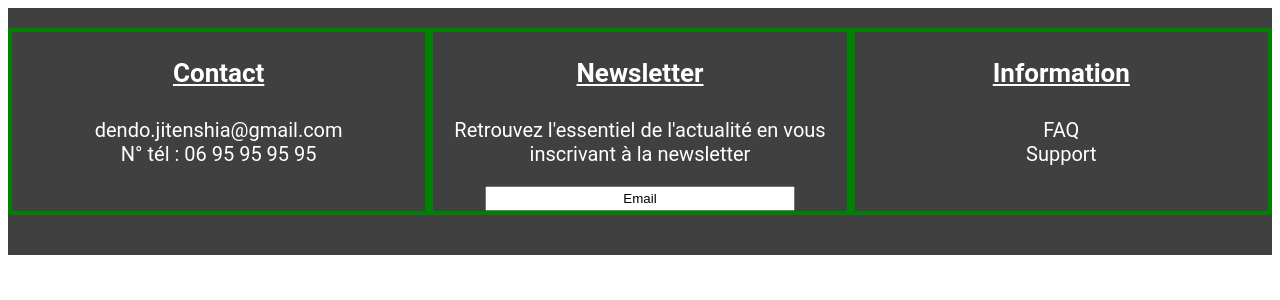
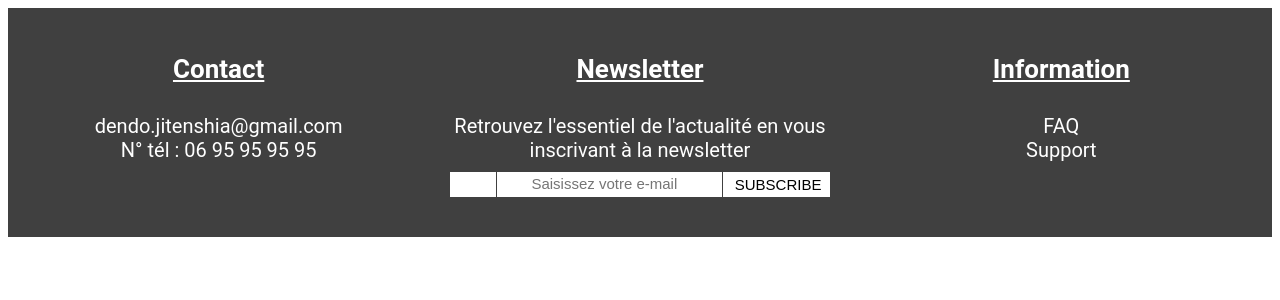
Before and after one commit to ericoswald/DENDO, a PHP site: page /footer.php in a window 1280 px wide. Shown: the top 300 px of the page. Run offline with PHP 8.4, Linux system fonts and the light colour scheme.

Commit message:
barre newsletter edit

```diff
--- a/footer.php
+++ b/footer.php
@@ -16,7 +16,7 @@
             <div class="colonne_footer">
                 <h3>Newsletter</h3>
                 <span>Retrouvez l'essentiel de l'actualité en vous inscrivant à la newsletter</span>
-                <input type="email" placeholder="Email">
+                <div class="newsletter"><span class="iconify" data-icon="ant-design:mail-outlined"></span><input type="email" placeholder="Saisissez votre e-mail"><button>SUBSCRIBE</button> </div>
             </div>
             <div class="colonne_footer">
                 <h3>Information</h3>
--- a/style.css
+++ b/style.css
@@ -1,3 +1,4 @@
+
 *{
         font-family: 'Cabin', sans-serif;
 }
--- a/style_footer.css
+++ b/style_footer.css
@@ -1,12 +1,13 @@
-footer{
+footer {
     background-color: #404040;
     color: white;
-    height:auto;
+    height: auto;
     font-family: 'Roboto';
     font-size: 20px;
     padding-bottom: 40px;
 }
-.frst_part{
+
+.frst_part {
     /* border: 3px solid red; */
     width: 100%;
     height: auto;
@@ -14,50 +15,38 @@ footer{
     padding-top: 20px;
     justify-content: space-around;
 }
-.colonne_footer{
-    border: 4px solid green;
+
+.colonne_footer {
+    /* border: 4px solid green; */
     display: flex;
     flex-direction: column;
     text-align: center;
-    width: 35%;
+    min-width: 30%;
+    max-width: 30%;
 }
 
-h3{
+h3 {
     text-decoration: underline;
     font-size: 26px;
     margin-bottom: 30px;
 }
 
-input{
-    width: 75%;
-    height: 25px;
-    display: flex;
-    text-align: center;
-    padding: 5px;
-    margin-top: 20px;
-    align-self: center;
-    /* font-family: 'Roboto'; */
-    text-decoration: black;
-}
-input::placeholder {
-    color: black;
-    /* font-family: 'Roboto'; */
 
-  }
-.social_icons{
+.social_icons {
     /* border: 4px solid blue; */
     width: auto;
     height: auto;
     margin-top: 20px;
 }
 
-.social_icons .iconify{
+.social_icons .iconify {
     width: 40px;
     height: auto;
     display: inline;
     flex-direction: row;
 }
-#icon_chat{
+
+#icon_chat {
     width: 50px;
     height: auto;
     text-align: end;
@@ -66,3 +55,60 @@ input::placeholder {
     margin-top: 20px;
     padding-right: 50px;
 }
+
+.newsletter {
+    margin-top: 10px;
+    display: flex;
+    /* border: 2px solid red; */
+    align-items: center;
+    align-content: center;
+    background-color: white;
+    /* border: 1px solid gray; */
+
+
+}
+
+.newsletter .iconify {
+    color: black;
+    border-right: 1px solid #404040;
+    height: 100%;
+    width: 10%;
+    padding-right: 5px;
+    padding-left: 5px;
+}
+
+input {
+    width: 60%;
+    height: auto;
+    border: 1px solid #404040;
+    display: flex;
+    text-align: center;
+    padding: 5px;
+    border: 0px;
+
+}
+input:focus::placeholder{
+    color: transparent;
+}
+input::placeholder {
+    /* font-family: 'Roboto'; */
+    font-size: 15px;
+}
+
+input:focus {
+    outline: none;
+
+}
+
+button {
+    background-color: white;
+    text-decoration: none;
+    font-size: 15px;
+    margin-left: 10px;
+    height: 100%;
+    width: 30%;
+    border: 0px;
+    border-left: 1px solid #404040;
+    padding-left:10px ;
+    text-align: center;
+}
```
Also changed, not shown: style_header_index.css (+9 -4 lines).
